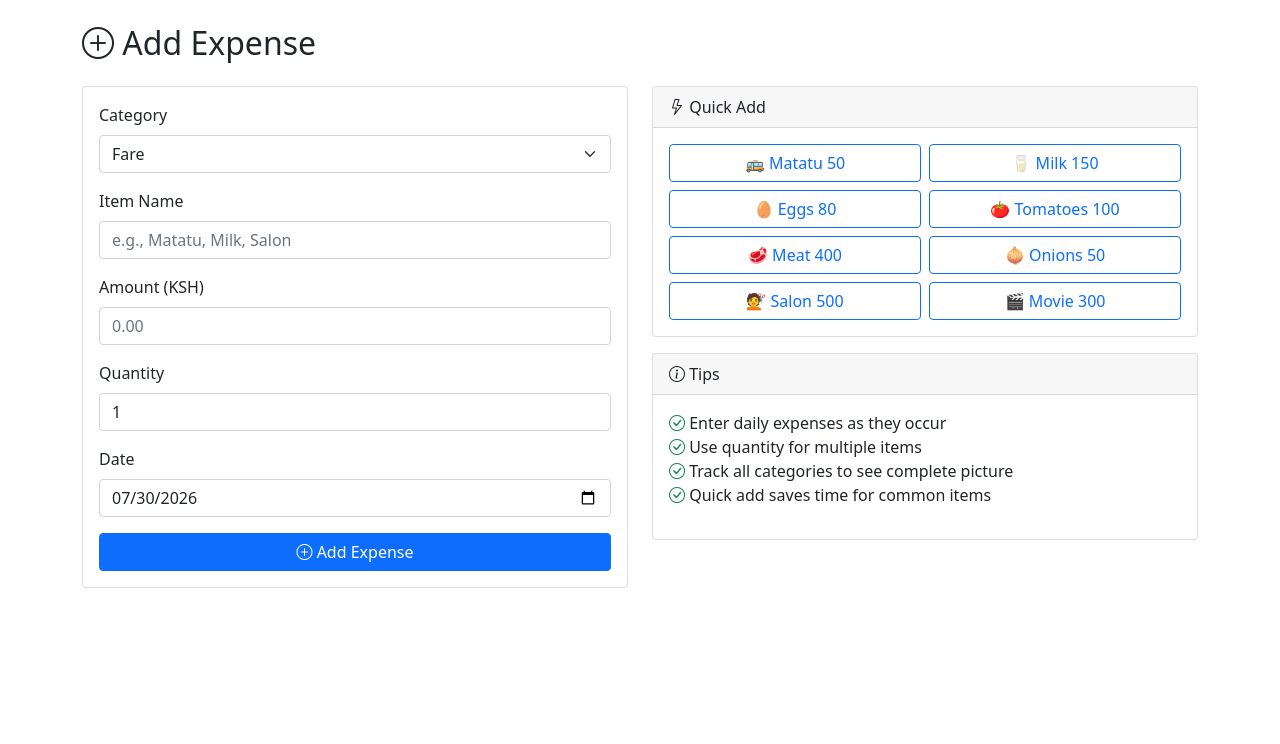
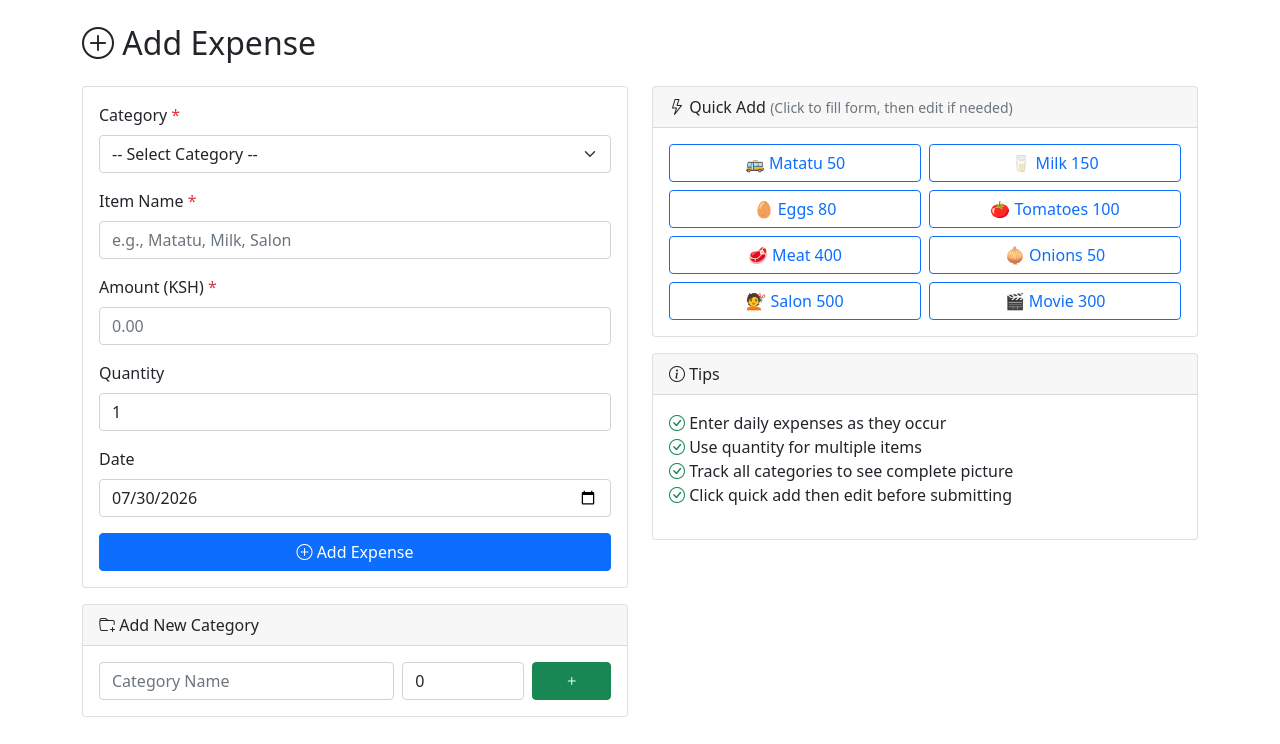
Before and after one commit to Mary-softeng/expense-tracker, a Flask app: page /add in a window 1280 px wide. Shown: the part 56-800 px from the top of the page. Run offline with Flask 3, Linux system fonts and the light colour scheme.

Commit message:
Added Edit_expenses

```diff
--- a/app.py
+++ b/app.py
@@ -1,8 +1,10 @@
-from flask import Flask, render_template, request, redirect, url_for, flash, jsonify
+from flask import Flask, render_template, request, redirect, url_for, flash, jsonify, send_file
 from flask_sqlalchemy import SQLAlchemy
 from datetime import datetime, date
 import json
 import os
+import pandas as pd
+from io import BytesIO
 from sqlalchemy import func
 
 app = Flask(__name__)
@@ -56,12 +58,10 @@ def init_db():
 @app.route('/')
 def index():
     """Home page - landing page"""
-    # Get summary stats for the landing page
     total_expenses = Expense.query.count()
     total_amount = db.session.query(func.sum(Expense.total)).scalar() or 0
     categories = Category.query.count()
 
-    # Get current month spending
     current_month = datetime.now().strftime('%Y-%m')
     monthly_spent = db.session.query(func.sum(Expense.total)).filter(
         Expense.date.like(f'{current_month}%')
@@ -78,10 +78,8 @@ def dashboard():
     """Dashboard with summary and charts"""
     categories = Category.query.all()
 
-    # Get current month
     current_month = datetime.now().strftime('%Y-%m')
 
-    # Calculate monthly totals
     monthly_data = []
     total_budget = 0
     total_spent = 0
@@ -131,8 +129,16 @@ def add_expense():
         date_str = request.form.get('date', datetime.now().strftime('%Y-%m-%d'))
 
         # Validate
-        if not all([category_id, item_name, amount]):
-            flash('Please fill all required fields', 'error')
+        if not category_id:
+            flash('Please select a category', 'error')
+            return render_template('add_expense.html', categories=categories, now=datetime.now())
+
+        if not item_name:
+            flash('Please enter an item name', 'error')
+            return render_template('add_expense.html', categories=categories, now=datetime.now())
+
+        if not amount:
+            flash('Please enter an amount', 'error')
             return render_template('add_expense.html', categories=categories, now=datetime.now())
 
         try:
@@ -162,6 +168,79 @@ def add_expense():
 
     return render_template('add_expense.html', categories=categories, now=datetime.now())
 
+@app.route('/add_category', methods=['POST'])
+def add_category():
+    """Add a new category"""
+    category_name = request.form.get('category_name')
+    category_budget = request.form.get('category_budget', 0)
+
+    if not category_name:
+        flash('Please enter a category name', 'error')
+        return redirect(url_for('add_expense'))
+
+    # Check if category already exists
+    existing = Category.query.filter_by(name=category_name).first()
+    if existing:
+        flash(f'Category "{category_name}" already exists!', 'error')
+        return redirect(url_for('add_expense'))
+
+    try:
+        new_category = Category(name=category_name, budget=float(category_budget))
+        db.session.add(new_category)
+        db.session.commit()
+        flash(f'Category "{category_name}" added successfully!', 'success')
+    except Exception as e:
+        flash(f'Error adding category: {str(e)}', 'error')
+        db.session.rollback()
+
+    return redirect(url_for('add_expense'))
+
+@app.route('/edit/<int:expense_id>', methods=['GET', 'POST'])
+def edit_expense(expense_id):
+    """Edit an existing expense"""
+    expense = Expense.query.get_or_404(expense_id)
+    categories = Category.query.all()
+
+    if request.method == 'POST':
+        category_id = request.form.get('category_id')
+        item_name = request.form.get('item_name')
+        amount = request.form.get('amount')
+        quantity = request.form.get('quantity', 1)
+        date_str = request.form.get('date')
+
+        # Validate
+        if not category_id:
+            flash('Please select a category', 'error')
+            return render_template('edit_expense.html', expense=expense, categories=categories, now=datetime.now())
+
+        if not item_name:
+            flash('Please enter an item name', 'error')
+            return render_template('edit_expense.html', expense=expense, categories=categories, now=datetime.now())
+
+        if not amount:
+            flash('Please enter an amount', 'error')
+            return render_template('edit_expense.html', expense=expense, categories=categories, now=datetime.now())
+
+        try:
+            expense.category_id = int(category_id)
+            expense.item_name = item_name
+            expense.amount = float(amount)
+            expense.quantity = int(quantity)
+            expense.total = float(amount) * int(quantity)
+            expense.date = date_str
+
+            db.session.commit()
+            flash('Expense updated successfully!', 'success')
+            return redirect(url_for('view_expenses'))
+
+        except ValueError as e:
+            flash(f'Invalid input: {str(e)}', 'error')
+        except Exception as e:
+            flash(f'Error updating expense: {str(e)}', 'error')
+            db.session.rollback()
+
+    return render_template('edit_expense.html', expense=expense, categories=categories, now=datetime.now())
+
 @app.route('/expenses')
 def view_expenses():
     """View all expenses with filtering"""
@@ -187,6 +266,60 @@ def view_expenses():
                          category_filter=category_filter,
                          date_filter=date_filter,
                          total=total)
+
+@app.route('/export_excel')
+def export_excel():
+    """Export expenses to Excel"""
+    category_filter = request.args.get('category', 'All')
+    date_filter = request.args.get('date', '')
+
+    query = Expense.query.join(Category)
+
+    if category_filter != 'All':
+        query = query.filter(Category.name == category_filter)
+
+    if date_filter:
+        query = query.filter(Expense.date == date_filter)
+
+    expenses = query.order_by(Expense.date.desc()).all()
+
+    # Prepare data for Excel
+    data = []
+    for expense in expenses:
+        data.append({
+            'Date': expense.date,
+            'Category': expense.category_ref.name,
+            'Item Name': expense.item_name,
+            'Quantity': expense.quantity,
+            'Amount (KSH)': expense.amount,
+            'Total (KSH)': expense.total
+        })
+
+    # Create DataFrame
+    df = pd.DataFrame(data)
+
+    # Create Excel file in memory
+    output = BytesIO()
+    with pd.ExcelWriter(output, engine='openpyxl') as writer:
+        df.to_excel(writer, sheet_name='Expenses', index=False)
+
+        # Auto-adjust column widths
+        for column in df:
+            column_length = max(df[column].astype(str).map(len).max(), len(column))
+            col_idx = df.columns.get_loc(column)
+            writer.sheets['Expenses'].column_dimensions[chr(65 + col_idx)].width = column_length + 2
+
+    output.seek(0)
+
+    # Generate filename
+    filename = f"expenses_{datetime.now().strftime('%Y%m%d_%H%M%S')}.xlsx"
+
+    return send_file(
+        output,
+        mimetype='application/vnd.openxmlformats-officedocument.spreadsheetml.sheet',
+        as_attachment=True,
+        download_name=filename
+    )
 
 @app.route('/budgets', methods=['GET', 'POST'])
 def manage_budgets():
--- a/templates/add_expense.html
+++ b/templates/add_expense.html
@@ -7,24 +7,30 @@
     <div class="col-md-6">
         <div class="card">
             <div class="card-body">
-                <form method="POST">
+                <form method="POST" id="expenseForm">
+                    <!-- Category - Now required with blank default -->
                     <div class="mb-3">
-                        <label for="category_id" class="form-label">Category</label>
+                        <label for="category_id" class="form-label">Category <span class="text-danger">*</span></label>
                         <select class="form-select" id="category_id" name="category_id" required>
+                            <option value="">-- Select Category --</option>
                             {% for category in categories %}
                             <option value="{{ category.id }}">{{ category.name }}</option>
                             {% endfor %}
                         </select>
+                        <div class="invalid-feedback">Please select a category</div>
+                    </div>
+
+                    <!-- Item Name - Now first field -->
+                    <div class="mb-3">
+                        <label for="item_name" class="form-label">Item Name <span class="text-danger">*</span></label>
+                        <input type="text" class="form-control" id="item_name" name="item_name" required placeholder="e.g., Matatu, Milk, Salon">
+                        <div class="invalid-feedback">Please enter an item name</div>
                     </div>
 
                     <div class="mb-3">
-                        <label for="item_name" class="form-label">Item Name</label>
-                        <input type="text" class="form-control" id="item_name" name="item_name" required placeholder="e.g., Matatu, Milk, Salon">
-                    </div>
-
-                    <div class="mb-3">
-                        <label for="amount" class="form-label">Amount (KSH)</label>
+                        <label for="amount" class="form-label">Amount (KSH) <span class="text-danger">*</span></label>
                         <input type="number" step="0.01" class="form-control" id="amount" name="amount" required placeholder="0.00">
+                        <div class="invalid-feedback">Please enter a valid amount</div>
                     </div>
 
                     <div class="mb-3">
@@ -43,52 +49,85 @@
                 </form>
             </div>
         </div>
+
+        <!-- Add Category Section -->
+        <div class="card mt-3">
+            <div class="card-header">
+                <i class="bi bi-folder-plus"></i> Add New Category
+            </div>
+            <div class="card-body">
+                <form method="POST" action="{{ url_for('add_category') }}">
+                    <div class="row g-2">
+                        <div class="col-7">
+                            <input type="text" class="form-control" name="category_name" placeholder="Category Name" required>
+                        </div>
+                        <div class="col-3">
+                            <input type="number" step="0.01" class="form-control" name="category_budget" placeholder="Budget" value="0">
+                        </div>
+                        <div class="col-2">
+                            <button type="submit" class="btn btn-success w-100">
+                                <i class="bi bi-plus"></i>
+                            </button>
+                        </div>
+                    </div>
+                </form>
+            </div>
+        </div>
     </div>
 
     <div class="col-md-6">
         <div class="card">
             <div class="card-header">
                 <i class="bi bi-lightning"></i> Quick Add
+                <small class="text-muted">(Click to fill form, then edit if needed)</small>
             </div>
             <div class="card-body">
                 <div class="row g-2">
                     <div class="col-6">
-                        <button class="btn btn-outline-primary w-100" onclick="quickAdd('Fare', 'Matatu', 50)">
+                        <button class="btn btn-outline-primary w-100 quick-add-btn"
+                                data-category="Fare" data-item="Matatu" data-amount="50">
                             🚌 Matatu 50
                         </button>
                     </div>
                     <div class="col-6">
-                        <button class="btn btn-outline-primary w-100" onclick="quickAdd('Groceries', 'Milk', 150)">
+                        <button class="btn btn-outline-primary w-100 quick-add-btn"
+                                data-category="Groceries" data-item="Milk" data-amount="150">
                             🥛 Milk 150
                         </button>
                     </div>
                     <div class="col-6">
-                        <button class="btn btn-outline-primary w-100" onclick="quickAdd('Groceries', 'Eggs', 80)">
+                        <button class="btn btn-outline-primary w-100 quick-add-btn"
+                                data-category="Groceries" data-item="Eggs" data-amount="80">
                             🥚 Eggs 80
                         </button>
                     </div>
                     <div class="col-6">
-                        <button class="btn btn-outline-primary w-100" onclick="quickAdd('Groceries', 'Tomatoes', 100)">
+                        <button class="btn btn-outline-primary w-100 quick-add-btn"
+                                data-category="Groceries" data-item="Tomatoes" data-amount="100">
                             🍅 Tomatoes 100
                         </button>
                     </div>
                     <div class="col-6">
-                        <button class="btn btn-outline-primary w-100" onclick="quickAdd('Groceries', 'Meat', 400)">
+                        <button class="btn btn-outline-primary w-100 quick-add-btn"
+                                data-category="Groceries" data-item="Meat" data-amount="400">
                             🥩 Meat 400
                         </button>
                     </div>
                     <div class="col-6">
-                        <button class="btn btn-outline-primary w-100" onclick="quickAdd('Groceries', 'Onions', 50)">
+                        <button class="btn btn-outline-primary w-100 quick-add-btn"
+                                data-category="Groceries" data-item="Onions" data-amount="50">
                             🧅 Onions 50
                         </button>
                     </div>
                     <div class="col-6">
-                        <button class="btn btn-outline-primary w-100" onclick="quickAdd('Cosmetics', 'Salon', 500)">
+                        <button class="btn btn-outline-primary w-100 quick-add-btn"
+                                data-category="Cosmetics" data-item="Salon" data-amount="500">
                             💇 Salon 500
                         </button>
                     </div>
                     <div class="col-6">
-                        <button class="btn btn-outline-primary w-100" onclick="quickAdd('Entertainment', 'Movie', 300)">
+                        <button class="btn btn-outline-primary w-100 quick-add-btn"
+                                data-category="Entertainment" data-item="Movie" data-amount="300">
                             🎬 Movie 300
                         </button>
                     </div>
@@ -105,7 +144,7 @@
                     <li><i class="bi bi-check-circle text-success"></i> Enter daily expenses as they occur</li>
                     <li><i class="bi bi-check-circle text-success"></i> Use quantity for multiple items</li>
                     <li><i class="bi bi-check-circle text-success"></i> Track all categories to see complete picture</li>
-                    <li><i class="bi bi-check-circle text-success"></i> Quick add saves time for common items</li>
+                    <li><i class="bi bi-check-circle text-success"></i> Click quick add then edit before submitting</li>
                 </ul>
             </div>
         </div>
@@ -113,8 +152,14 @@
 </div>
 
 <script>
-function quickAdd(category, item, amount) {
-    // Get category ID from dropdown
+// Quick Add - Fill form but don't submit automatically
+document.querySelectorAll('.quick-add-btn').forEach(btn => {
+    btn.addEventListener('click', function() {
+        const category = this.dataset.category;
+        const item = this.dataset.item;
+        const amount = this.dataset.amount;
+
+        // Find and select category
         const select = document.getElementById('category_id');
         const options = select.options;
         let categoryId = null;
@@ -132,11 +177,51 @@ function quickAdd(category, item, amount) {
             document.getElementById('amount').value = amount;
             document.getElementById('quantity').value = 1;
 
-        // Auto-submit
-        document.querySelector('form').submit();
+            // Highlight the fields to show they've been filled
+            select.style.borderColor = '#198754';
+            document.getElementById('item_name').style.borderColor = '#198754';
+            document.getElementById('amount').style.borderColor = '#198754';
+
+            // Scroll to the form
+            document.getElementById('expenseForm').scrollIntoView({ behavior: 'smooth', block: 'start' });
+
+            // Flash message
+            const flashDiv = document.createElement('div');
+            flashDiv.className = 'alert alert-info alert-dismissible fade show';
+            flashDiv.innerHTML = `
+                <i class="bi bi-check-circle"></i> Form filled! Review and click "Add Expense" to submit.
+                <button type="button" class="btn-close" data-bs-dismiss="alert"></button>
+            `;
+            document.querySelector('.container').insertBefore(flashDiv, document.querySelector('.row'));
+
+            // Auto-dismiss after 5 seconds
+            setTimeout(() => {
+                if (flashDiv) {
+                    const bsAlert = new bootstrap.Alert(flashDiv);
+                    bsAlert.close();
+                }
+            }, 5000);
         } else {
-        alert('Category not found! Please add the category first.');
+            alert('Category "' + category + '" not found! Please add it first.');
         }
+    });
+});
+
+// Form validation - ensure category is selected
+document.getElementById('expenseForm').addEventListener('submit', function(e) {
+    const categorySelect = document.getElementById('category_id');
+    if (categorySelect.value === '') {
+        e.preventDefault();
+        categorySelect.classList.add('is-invalid');
+        alert('Please select a category before submitting.');
     }
+});
+
+// Remove invalid class on change
+document.getElementById('category_id').addEventListener('change', function() {
+    if (this.value !== '') {
+        this.classList.remove('is-invalid');
+    }
+});
 </script>
 {% endblock %}
```
Also changed, not shown: requirements.txt (+7 -5 lines), templates/edit_expense.html (added, +56 -0 lines), templates/view_expenses.html (+19 -6 lines). Lines whose indentation alone changed are shown as unchanged.
